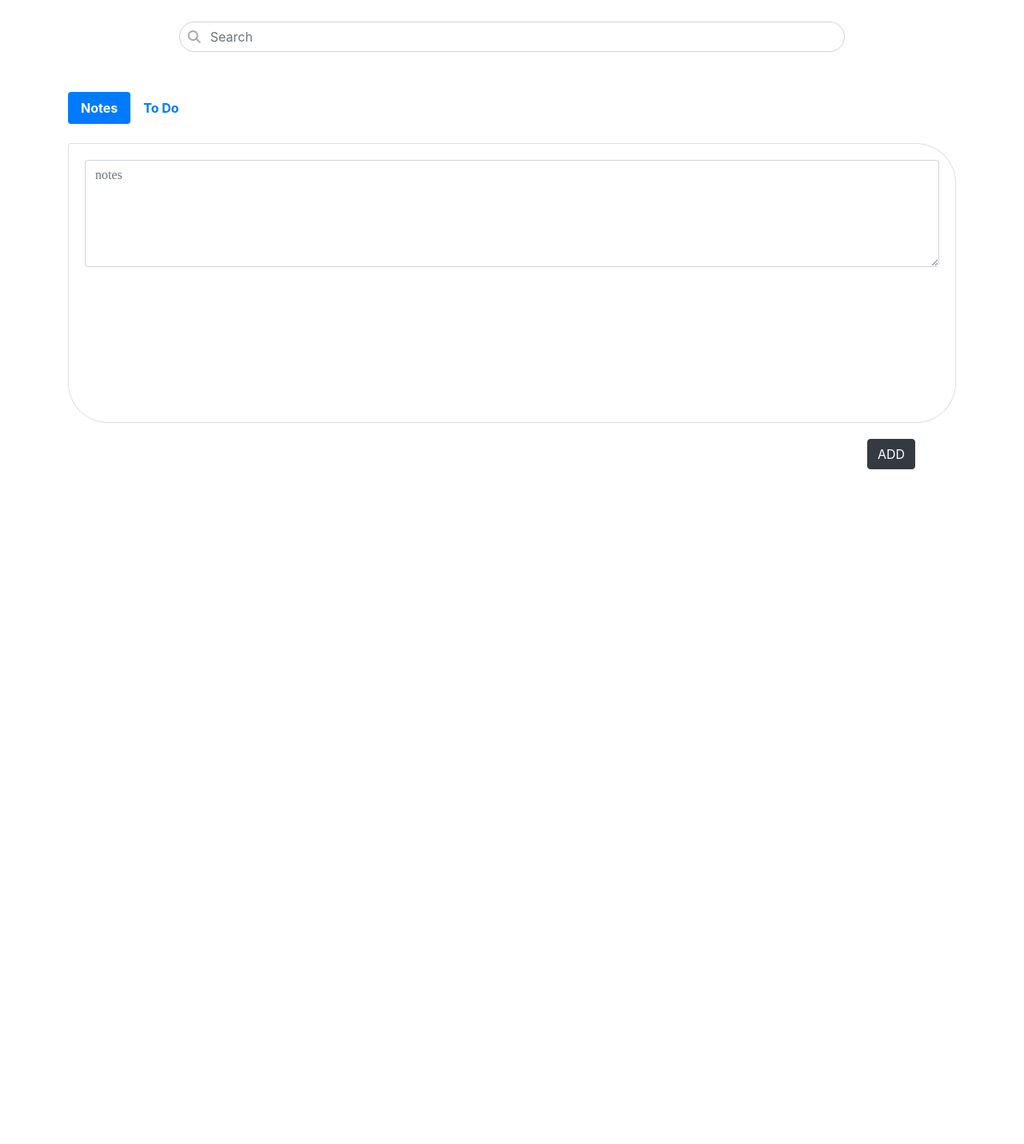
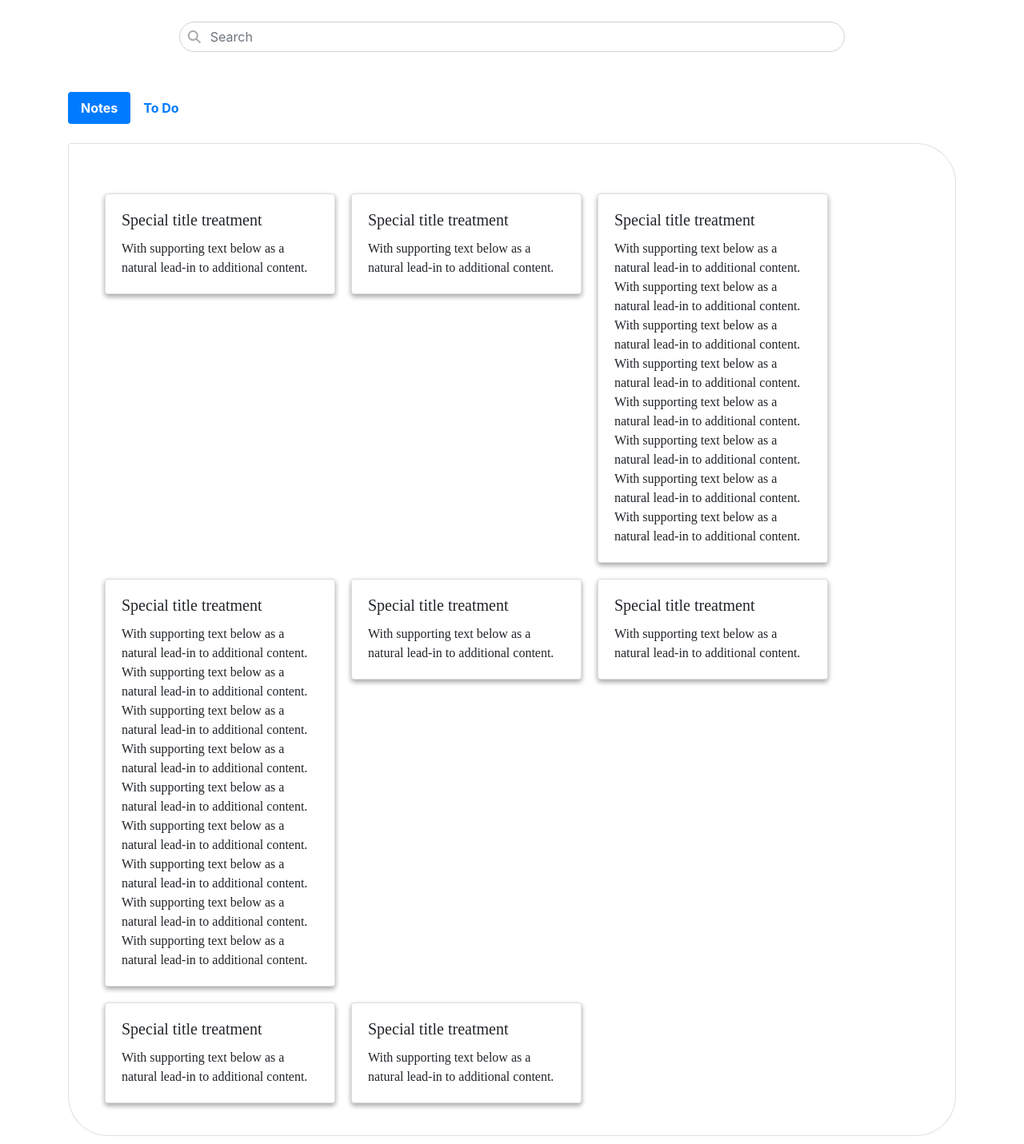
Before and after one commit to tonalmathew/my-notes, a PHP site: page / in a window 1280 px wide. Shown: the part 158-1589 px from the top of the page at 80% size. Before the commit the page ends 745 px from the top, so only its background shows below. Run offline with PHP 8.4, Linux system fonts and the light colour scheme; some libraries are stand-ins or nearby versions; some web fonts are replaced.

Commit message:
[flexbox] :bomb: added flexbox

```diff
--- a/css/styles.css
+++ b/css/styles.css
@@ -26,11 +26,11 @@
     border-radius: 50px;
 }
 
-.btn{
+/* .btn{
     margin-top: 20px;
     margin-left: 90%;
 
-}
+} */
 
 .has-search .form-control-feedback {
     position: absolute;
@@ -60,6 +60,22 @@
 .tab-content{
     font-family: 'Montaga', serif;
 }
+
+.container-inside {
+    display: flex;
+    flex-flow: row wrap;
+    align-content: flex-start;
+    align-items: flex-start;
+}
+
+.cards {
+    margin: 10px;
+    box-shadow: 0 3px 6px rgba(0,0,0,0.16), 0 3px 6px rgba(0,0,0,0.23);
+  }
+
+  .cards:hover {
+    box-shadow: 0 4px 10px rgba(0,0,0,0.16), 0 4px 10px rgba(0,0,0,0.23);
+  }
 
 
 @media (min-width: 576px) and (max-width: 768px) {
--- a/index.html
+++ b/index.html
@@ -9,7 +9,7 @@
     <link
         href="https://fonts.googleapis.com/css2?family=Montserrat:ital,wght@0,200;0,300;0,400;0,500;0,600;0,700;0,800;0,900;1,200;1,300;1,400;1,500;1,600;1,700;1,800;1,900&family=Roboto&display=swap"
         rel="stylesheet">
-        <link href="https://fonts.googleapis.com/css2?family=Montaga&display=swap" rel="stylesheet">
+    <link href="https://fonts.googleapis.com/css2?family=Montaga&display=swap" rel="stylesheet">
     <link rel="stylesheet" href="https://stackpath.bootstrapcdn.com/bootstrap/4.5.2/css/bootstrap.min.css"
         integrity="sha384-JcKb8q3iqJ61gNV9KGb8thSsNjpSL0n8PARn9HuZOnIxN0hoP+VmmDGMN5t9UJ0Z" crossorigin="anonymous">
     <link rel="stylesheet" href="./css/styles.css">
@@ -37,16 +37,90 @@
         </ul>
         <div class="card main-card">
             <div class="tab-content" id="pills-tabContent">
-                <div class="tab-pane fade show active" id="notes" role="tabpanel" aria-labelledby="notes-tab">
-                    <textarea class="form-control" rows="5" id="add notes" placeholder="notes"></textarea>
+                <div class="tab-pane container fade show active" id="notes" role="tabpanel" aria-labelledby="notes-tab">
+                    <!-- <textarea class="form-control" rows="5" id="add notes" placeholder="notes"></textarea>     -->
+                    <div class="container-inside">
+                        <div class="card cards" style="width: 18rem;">
+                            <div class="card-body">
+                                <h5 class="card-title">Special title treatment</h5>
+                                <p class="card-text">With supporting text below as a natural lead-in to additional content.
+                                </p>
+                            </div>
+                        </div>
+
+                        <div class="card cards" style="width: 18rem;">
+                            <div class="card-body">
+                                <h5 class="card-title">Special title treatment</h5>
+                                <p class="card-text">With supporting text below as a natural lead-in to additional content.
+                                </p>
+                            </div>
+                        </div>
+                        <div class="card cards" style="width: 18rem;">
+                            <div class="card-body">
+                                <h5 class="card-title">Special title treatment</h5>
+                                <p class="card-text">With supporting text below as a natural lead-in to additional content.
+                                    With supporting text below as a natural lead-in to additional content.
+                                    With supporting text below as a natural lead-in to additional content.
+                                    With supporting text below as a natural lead-in to additional content.
+                                    With supporting text below as a natural lead-in to additional content.
+                                    With supporting text below as a natural lead-in to additional content.
+                                    With supporting text below as a natural lead-in to additional content.
+                                    With supporting text below as a natural lead-in to additional content.
+                                </p>
+                            </div>
+                        </div>
+                        <div class="card cards" style="width: 18rem;">
+                            <div class="card-body">
+                                <h5 class="card-title">Special title treatment</h5>
+                                <p class="card-text">With supporting text below as a natural lead-in to additional content.
+                                    With supporting text below as a natural lead-in to additional content.
+                                    With supporting text below as a natural lead-in to additional content.
+                                    With supporting text below as a natural lead-in to additional content.
+                                    With supporting text below as a natural lead-in to additional content.
+                                    With supporting text below as a natural lead-in to additional content.
+                                    With supporting text below as a natural lead-in to additional content.
+                                    With supporting text below as a natural lead-in to additional content.
+                                    With supporting text below as a natural lead-in to additional content.
+                                </p>
+                            </div>
+                        </div>
+                        <div class="card cards" style="width: 18rem;">
+                            <div class="card-body">
+                                <h5 class="card-title">Special title treatment</h5>
+                                <p class="card-text">With supporting text below as a natural lead-in to additional content.
+                                </p>
+                            </div>
+                        </div>
+                        <div class="card cards" style="width: 18rem;">
+                            <div class="card-body">
+                                <h5 class="card-title">Special title treatment</h5>
+                                <p class="card-text">With supporting text below as a natural lead-in to additional content.
+                                </p>
+                            </div>
+                        </div>
+                        <div class="card cards" style="width: 18rem;">
+                            <div class="card-body">
+                                <h5 class="card-title">Special title treatment</h5>
+                                <p class="card-text">With supporting text below as a natural lead-in to additional content.
+                                </p>
+                            </div>
+                        </div>
+                        <div class="card cards" style="width: 18rem;">
+                            <div class="card-body">
+                                <h5 class="card-title">Special title treatment</h5>
+                                <p class="card-text">With supporting text below as a natural lead-in to additional content.
+                                </p>
+                            </div>
+                        </div>
+                    </div>
                 </div>
                 <div class="tab-pane fade" id="todo" role="tabpanel" aria-labelledby="todo-tab">amet consectetur
                     adipisicing elit. Numquam, iusto consequatur incidunt unde sit labore recusandae ipsam provident
                     possimus eos aspernatur accusamus magni saepe, expedita adipisci debitis fuga dolor laborum.</div>
             </div>
         </div>
-        <button type="button" class="btn btn-dark">ADD</button>
-        </div>
+        <!-- <button type="button" class="btn btn-dark">ADD</button> -->
+    </div>
 
     <!-- Optional JavaScript -->
     <!-- jQuery first, then Popper.js, then Bootstrap JS -->
```
